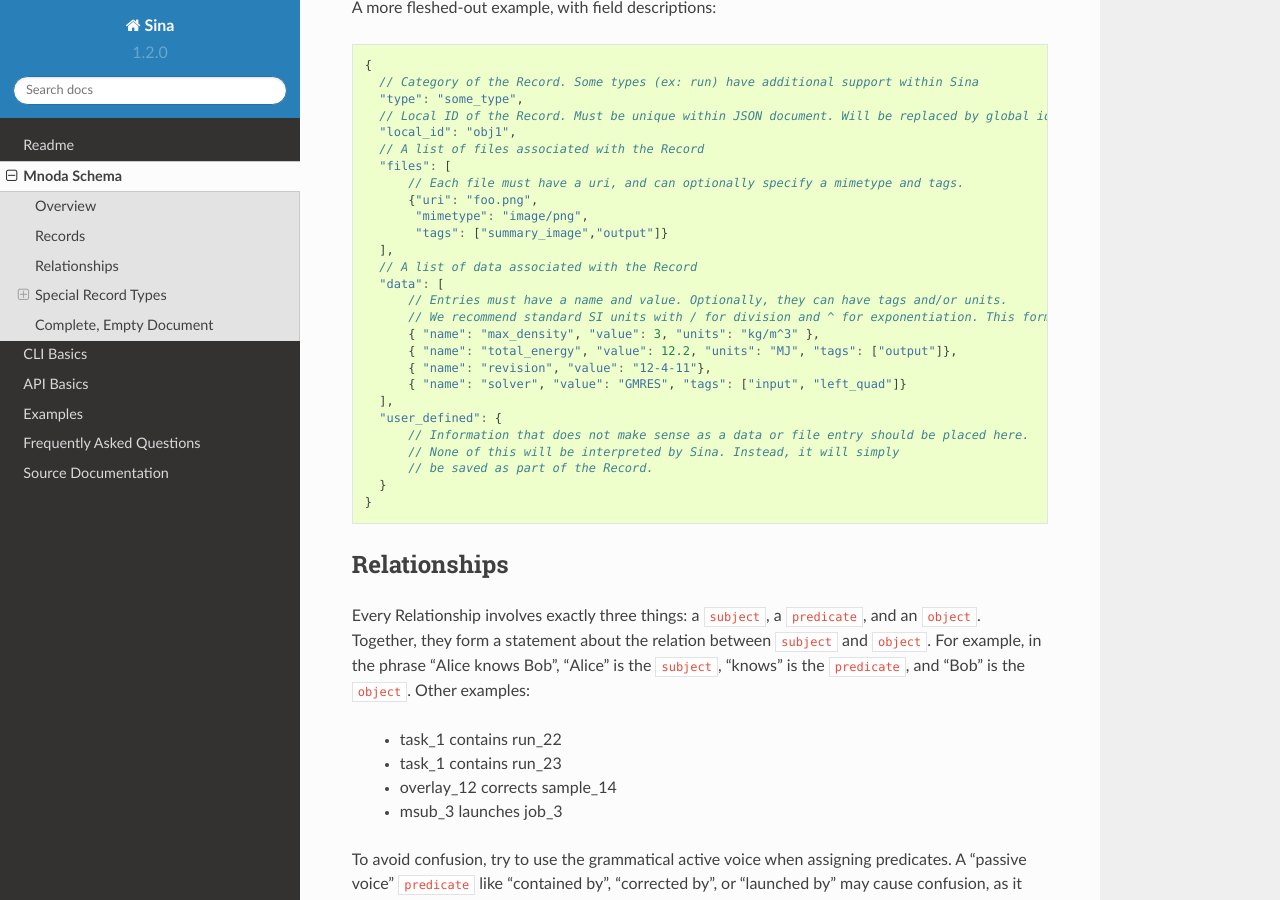
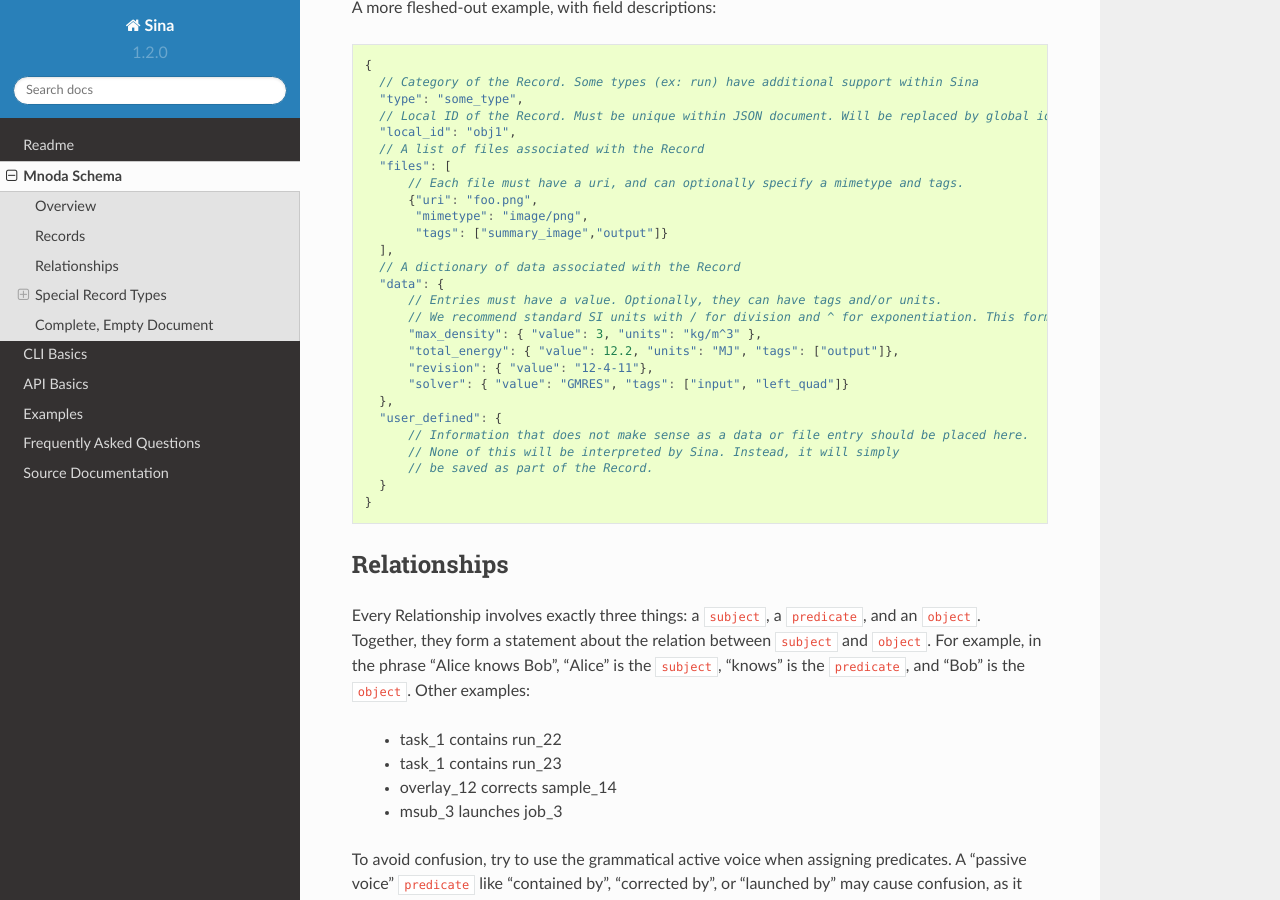
Before and after one commit to LLNL/Sina, a Sphinx documentation site: the page built from docs/source/mnoda.rst, in a window 1280 px wide and 900 px high, scrolled down 826 px. Built offline with Sphinx 7.4.7 and the Read the Docs theme 2.0.0, drawn with Linux system fonts in a browser that asks for light colours; pages that are not in the unit, such as notebooks, are missing from menus; some of the changed text lies outside the part shown.

Commit message:
SIBO-438 Changed data from list to dictionary in the schema and api/mnoda docs.

```diff
--- a/docs/source/api_basics.rst
+++ b/docs/source/api_basics.rst
@@ -97,8 +97,8 @@ Filtering Based on Scalar Criteria
 
 Records can also be selected based on the scalars they contain. A Record "contains"
 a scalar if the scalar is both named in its data list and assigned a numerical value.
-For example, :code:`"data": ["volume":1.2]` describes a scalar.
-:code:`"data": ["version":"1.2"]` does not. Scalar criteria can be described
+For example, :code:`"data": {"volume":1.2}` describes a scalar.
+:code:`"data": {"version":"1.2"}` does not. Scalar criteria can be described
 using either strings (see the `CLI query examples <cli_examples.html#query>`__)
 or ScalarRanges, which are provided/documented in
 `sina.utils <generated_docs/sina.utils.html>`__. In short, a ScalarRange represents
--- a/docs/source/mnoda.rst
+++ b/docs/source/mnoda.rst
@@ -54,15 +54,15 @@ A more fleshed-out example, with field descriptions:
            "mimetype": "image/png",
            "tags": ["summary_image","output"]}
       ],
-      // A list of data associated with the Record
-      "data": [
-          // Entries must have a name and value. Optionally, they can have tags and/or units.
+      // A dictionary of data associated with the Record
+      "data": {
+          // Entries must have a value. Optionally, they can have tags and/or units.
           // We recommend standard SI units with / for division and ^ for exponentiation. This format may have future support in Sina.
-          { "name": "max_density", "value": 3, "units": "kg/m^3" },
-          { "name": "total_energy", "value": 12.2, "units": "MJ", "tags": ["output"]},
-          { "name": "revision", "value": "12-4-11"},
-          { "name": "solver", "value": "GMRES", "tags": ["input", "left_quad"]}
-      ],
+          "max_density": { "value": 3, "units": "kg/m^3" },
+          "total_energy": { "value": 12.2, "units": "MJ", "tags": ["output"]},
+          "revision": { "value": "12-4-11"},
+          "solver": { "value": "GMRES", "tags": ["input", "left_quad"]}
+      },
       "user_defined": {
           // Information that does not make sense as a data or file entry should be placed here.
           // None of this will be interpreted by Sina. Instead, it will simply
@@ -172,9 +173,9 @@ Record fields represented:
           "files": [
               {"uri": "", "mimetype": "", "tags": []}
           ],
-          "data": [
-              { "name": "", "value": "", "units": "", "tags": []}
-          ],
+          "data": {
+              "name": {"value": "", "units": "", "tags": []}
+          },
           "user_defined": {}
         },
         {
@@ -183,9 +184,9 @@ Record fields represented:
           "files": [
               {"uri": "", "mimetype": "", "tags": []}
           ],
-          "data": [
-              { "name": "", "value": "", "units": "", "tags": []}
-          ],
+          "data": {
+              "name": {"value": "", "units": "", "tags": []}
+          },
           "user_defined": {}
         }
       ],
```
Also changed, not shown: other parts of docs/source/mnoda.rst (+6 -5 lines), mnoda.json (+10 -10 lines).
